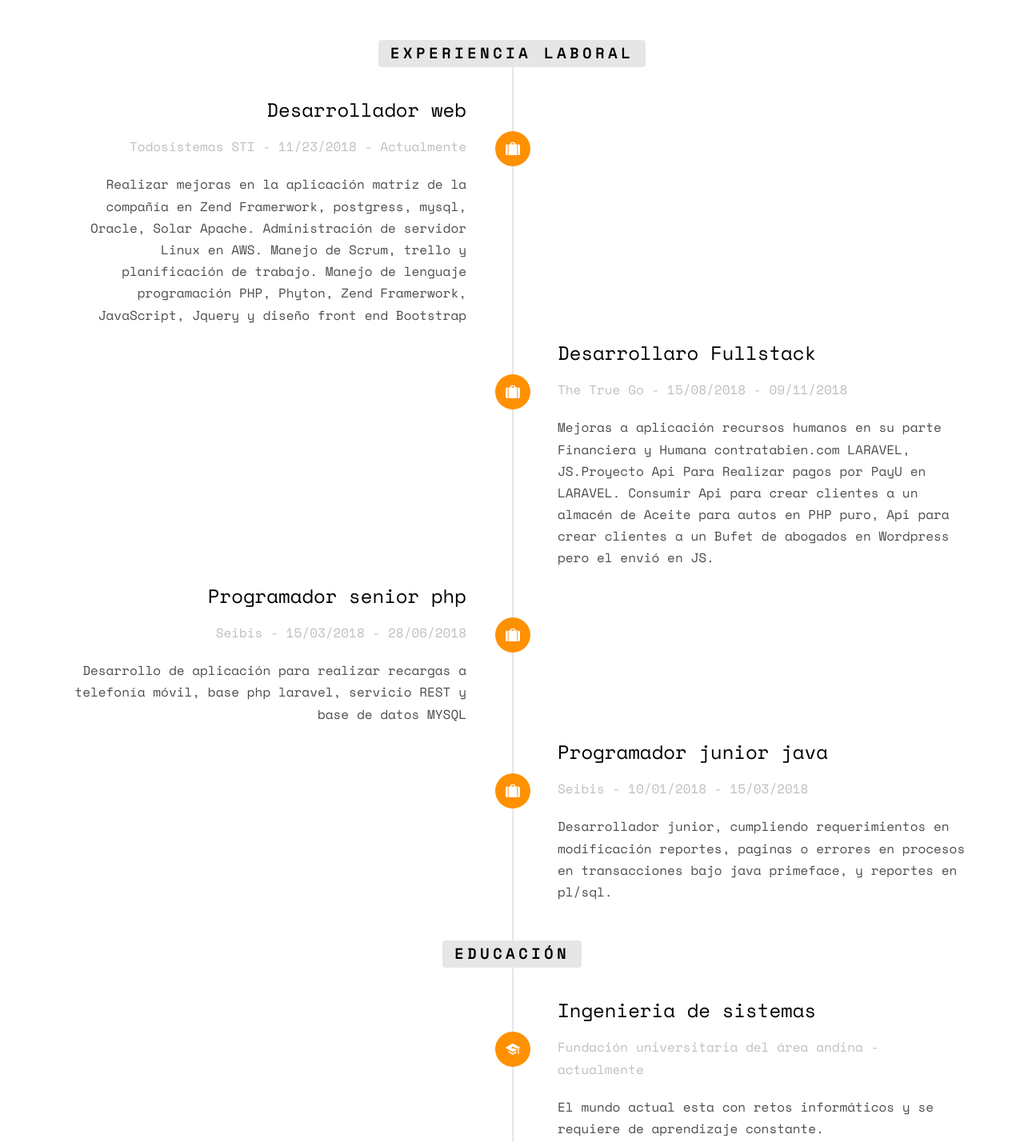
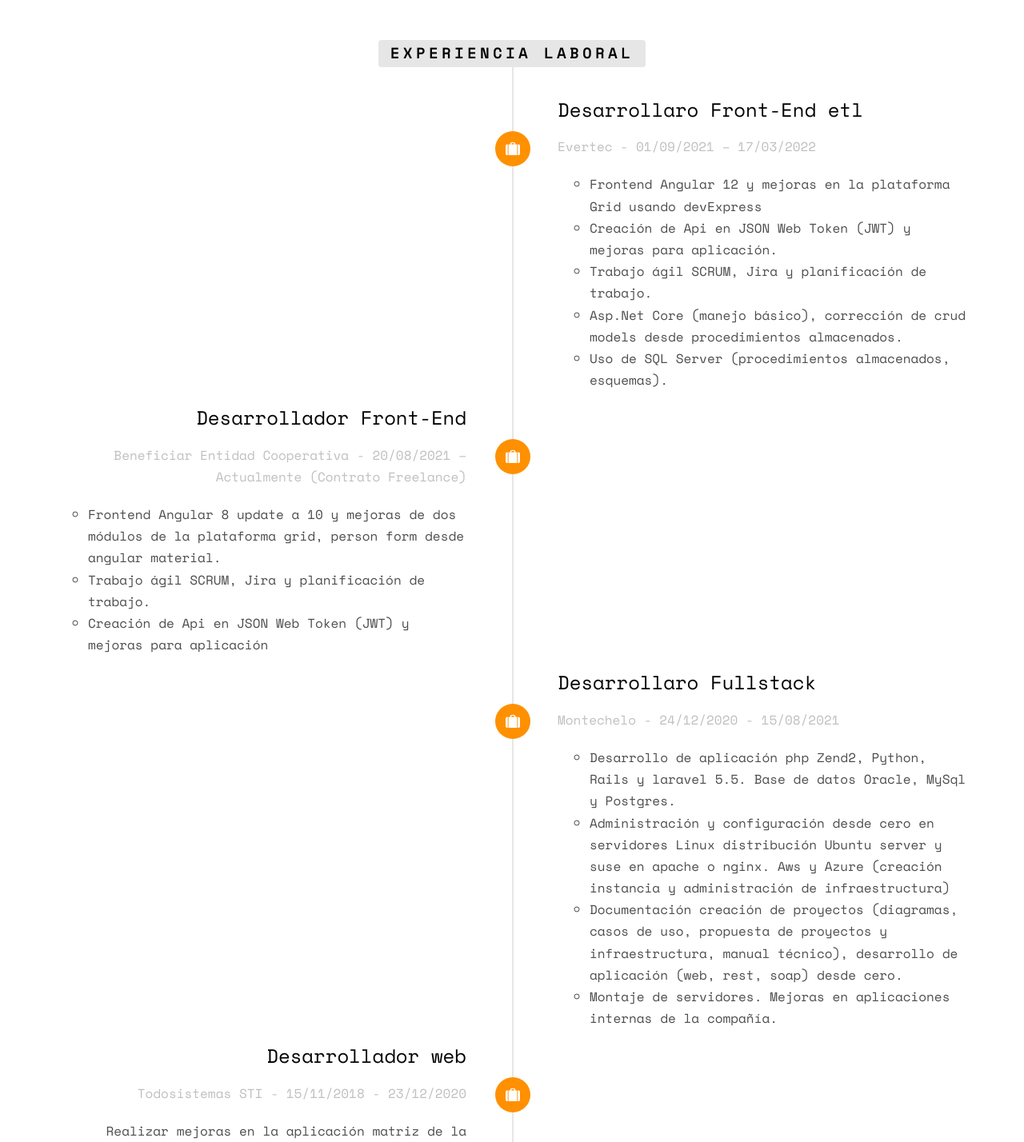
Before and after one commit to jhonhenrybernal/miportafolio, a plain HTML site: page index.html in a window 1280 px wide. Shown: the part 1880-3308 px from the top of the page at 80% size. Drawn offline with nearby package versions, Linux system fonts and the light colour scheme; some packages are replaced by stand-ins of ours; no server answers; files whose address does not match are found by name.

Commit message:
actualizacion de experiencias

```diff
--- a/css/style.css
+++ b/css/style.css
@@ -1290,4 +1290,9 @@ input[type="text"] {
   opacity: 0;
 }
 
+.timeline-body  li {
+
+  text-align: left;
+}
+
 /*# sourceMappingURL=style.css.map */
--- a/index.html
+++ b/index.html
@@ -119,12 +119,65 @@
 						<li class="timeline-heading text-center animate-box">
 							<div><h3>Experiencia Laboral</h3></div>
 						</li>
+						<li class="timeline-inverted animate-box">
+							<div class="timeline-badge"><i class="icon-suitcase"></i></div>
+							<div class="timeline-panel">
+								<div class="timeline-heading">
+									<h3 class="timeline-title">Desarrollaro Front-End etl</h3>
+									<span class="company">Evertec - 01/09/2021 – 17/03/2022</span>
+								</div>
+								<div class="timeline-body">
+									<ul>
+										<li>Frontend Angular 12 y mejoras en la plataforma Grid usando devExpress</li>
+										<li>Creación de Api en JSON Web Token (JWT) y mejoras para aplicación.</li>
+										<li>Trabajo ágil SCRUM, Jira y planificación de trabajo.</li>
+										<li>Asp.Net Core (manejo básico), corrección de crud models desde procedimientos almacenados.</li>
+										<li>Uso de SQL Server (procedimientos almacenados, esquemas).</li>
+									</ul>
+								</div>
+							</div>
+						</li>
+						<li class="animate-box timeline-unverted">
+							<div class="timeline-badge"><i class="icon-suitcase"></i></div>
+							<div class="timeline-panel">
+								<div class="timeline-heading">
+									<h3 class="timeline-title">Desarrollador Front-End</h3>
+									<span class="company">Beneficiar Entidad Cooperativa - 20/08/2021 – Actualmente (Contrato Freelance)</span>
+								</div>
+								<div class="timeline-body">
+									<ul>
+										<li >Frontend Angular 8 update a 10 y mejoras de dos módulos de la plataforma grid, person form desde angular material.</li>
+										<li >Trabajo ágil SCRUM, Jira y planificación de trabajo.</li>
+										<li>Creación de Api en JSON Web Token (JWT) y mejoras para aplicación</li>
+									</ul>
+								</div>
+							</div>
+						</li>
+						<li class="timeline-inverted animate-box">
+							<div class="timeline-badge"><i class="icon-suitcase"></i></div>
+							<div class="timeline-panel">
+								<div class="timeline-heading">
+									<h3 class="timeline-title">Desarrollaro Fullstack</h3>
+									<span class="company">Montechelo - 24/12/2020 - 15/08/2021</span>
+								</div>
+								<div class="timeline-body">
+									<ul>
+										<li>Desarrollo de aplicación php Zend2, Python, Rails y laravel 5.5. Base de datos Oracle, MySql y Postgres.</li>
+										<li>Administración y configuración desde cero en servidores Linux distribución Ubuntu server y suse en apache o nginx. Aws y Azure (creación instancia y administración de infraestructura)</li>
+										<li>Documentación creación de proyectos (diagramas, casos de uso, propuesta de proyectos y infraestructura, manual técnico), desarrollo de aplicación (web, rest, soap) desde cero.</li>
+										<li>Montaje de servidores. Mejoras en aplicaciones internas de la compañía.</li>
+									</ul>
+									<p>
+									</p>
+								</div>
+							</div>
+						</li>
 						<li class="animate-box timeline-unverted">
 							<div class="timeline-badge"><i class="icon-suitcase"></i></div>
 							<div class="timeline-panel">
 								<div class="timeline-heading">
 									<h3 class="timeline-title">Desarrollador web</h3>
-									<span class="company">Todosistemas STI - 11/23/2018 - Actualmente</span>
+									<span class="company">Todosistemas STI - 15/11/2018 - 23/12/2020</span>
 								</div>
 								<div class="timeline-body">
 									<p>Realizar mejoras en la aplicación matriz de la compañía en Zend Framerwork, postgress, mysql, Oracle, Solar Apache.
@@ -503,9 +556,11 @@
 					</a>
 				</div>
 				<div class="col-md-3 text-center col-padding animate-box">
-					<a href="#" class="work" style="background-image: url(images/portfolio-7.jpg);">
+					<a href="https://zonaprivada.beneficiar.com.co/#/login" class="work" style="background-image: url(images/portfolio-7.jpg);" target="_blank">
 						<div class="desc">
-							<h3>MUY PRONTO</h3>
+							<h3>Beneficiar entidad cooperativa</h3>
+							<h5>Zona privada de asociado para tramites financieros</h5>
+							<span>Front-End</span>
 						</div>
 					</a>
 				</div>
```
Also changed, not shown: images/portfolio-7.jpg.
